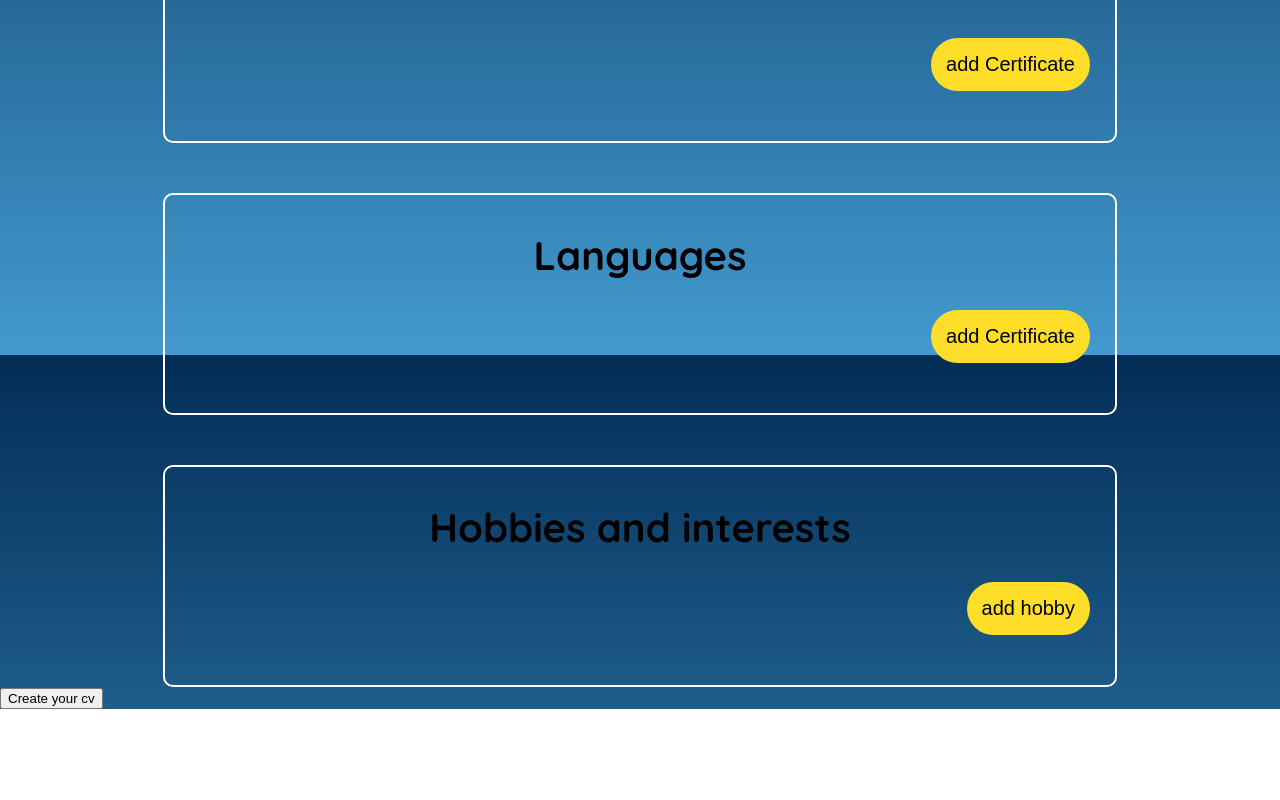
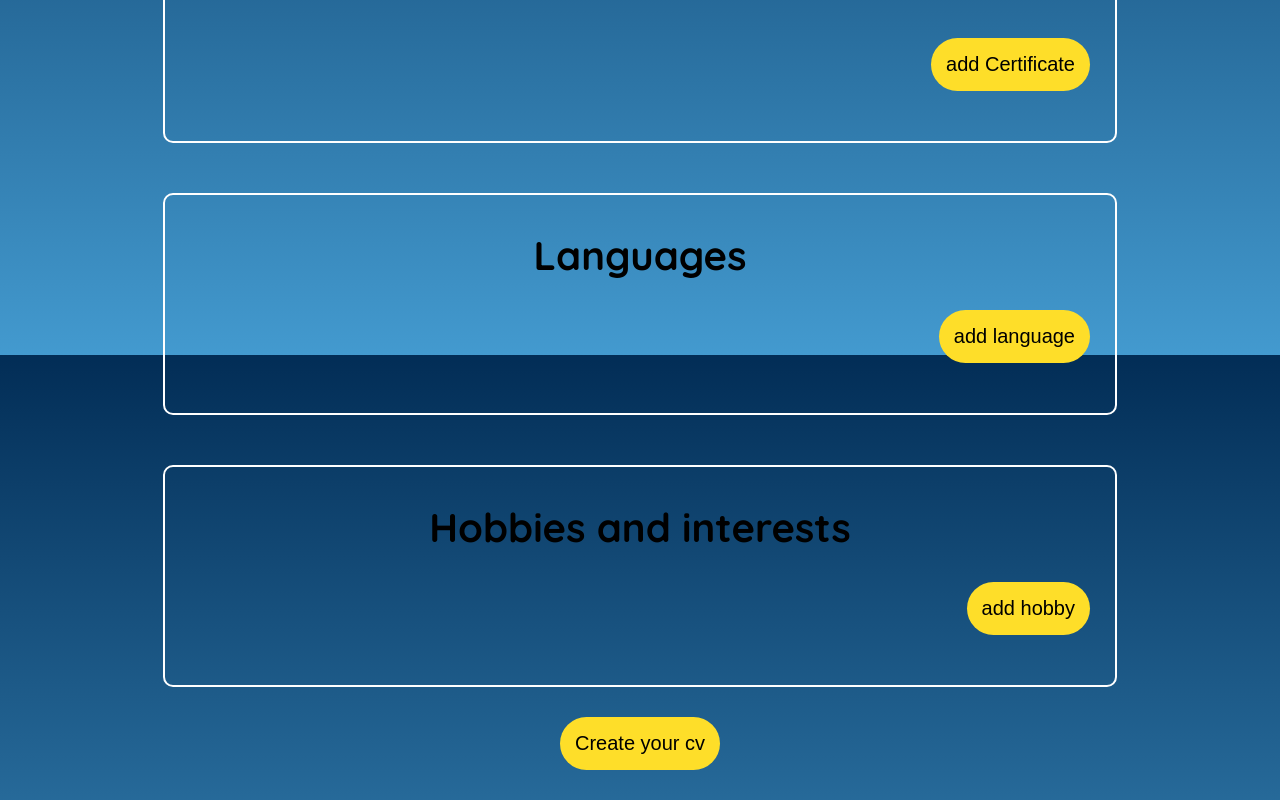
Before and after one commit to eslamwageh/RESUMENESS, a React (Create React App) app in the folder resumeness/: page /Resume in a window 1280 px wide. Shown: the part 2845-3645 px from the top of the page. Before the commit the page ends 3554 px from the top, so only its background shows below. Built offline with nearby package versions, Linux system fonts and the light colour scheme.

Commit message:
some final edits

```diff
--- a/resumeness/src/Coverletter.js
+++ b/resumeness/src/Coverletter.js
@@ -51,10 +51,11 @@ const Coverletter = () => {
                     </ul>
                 </div>
             </div>
-
+            <but className="butdiv">
             <button className="but" type="submit">
                 Create your coverletter
             </button>
+            </but>
         </form>
     );
 };
--- a/resumeness/src/Resume.js
+++ b/resumeness/src/Resume.js
@@ -20,24 +20,52 @@ const Resume = () => {
         let arr = [...inputFields];
         arr.pop();
         setInputFields(arr);
-    }
+    };
 
     const handleEduDelete = () => {
         let arr = [...eduinputFields];
         arr.pop();
         setEduInputFields(arr);
-    }
+    };
 
     const handleSkillDelete = () => {
         let arr = [...skillinputFields];
         arr.pop();
         setSkillInputFields(arr);
-    }
+    };
+
+    const handleCrtDelete = () => {
+        let arr = [...crtinputFields];
+        arr.pop();
+        setCrtInputFields(arr);
+    };
+
+    const handleLangDelete = () => {
+        let arr = [...langinputFields];
+        arr.pop();
+        setLangInputFields(arr);
+    };
+
+    const handleHobbDelete = () => {
+        let arr = [...hobbinputFields];
+        arr.pop();
+        setHobbInputFields(arr);
+    };
+
+    // const [isVisible, setIsVisible] = useState([]);
+
+    // const toggleVisibility = (index) => {
+    //     let arr = [...skillinputFields];
+    //     arr[index] = !arr[index];
+    //     setIsVisible(arr);
+
+    // };
 
     const [inputFields, setInputFields] = useState([]);
 
     const handleAddField = () => {
         setInputFields([...inputFields, ""]);
+        // setIsVisible([...inputFields, true]);
     };
 
     const [eduinputFields, setEduInputFields] = useState([]);
@@ -123,9 +151,8 @@ const Resume = () => {
                 ></textarea>
 
                 <div className="inner">
-
                     {inputFields.map((field, index) => (
-                        <div className="block">
+                        <div className="block visible">
                             <h2> Job number : {index + 1}</h2>
                             <div key={index} className="work">
                                 <div>
@@ -177,23 +204,31 @@ const Resume = () => {
                                     />
                                 </div>
                             </div>
+                            {/* <button
+                                onClick={toggleVisibility}
+                                className={isVisible ? "active" : ""}
+                            >
+                                {isVisible[index] ? "-" : "+"}
+                            </button> */}
                         </div>
                     ))}
 
                     <div class="rightflex">
                         <div>
-                        {
-                         inputFields.length > 0 &&
-                            <button type = "button" className="delete" onClick={handleWorkDelete}>
+                            {inputFields.length > 0 && (
+                                <button
+                                    type="button"
+                                    className="delete"
+                                    onClick={handleWorkDelete}
+                                >
                                     delete work field
                                 </button>
-                        }
+                            )}
                         </div>
                         <button type="button" onClick={handleAddField}>
                             add work field
                         </button>
                     </div>
-
                 </div>
             </div>
             <div className="boxes">
@@ -243,12 +278,15 @@ const Resume = () => {
                     </div>
                     <div class="rightflex">
                         <div>
-                        {
-                         eduinputFields.length > 0 &&
-                            <button type = "button" className="delete" onClick={handleEduDelete}>
+                            {eduinputFields.length > 0 && (
+                                <button
+                                    type="button"
+                                    className="delete"
+                                    onClick={handleEduDelete}
+                                >
                                     delete educational institution
                                 </button>
-                        }
+                            )}
                         </div>
                         <button type="button" onClick={handleAddFieldEdu}>
                             Add educational institution
@@ -287,17 +325,17 @@ const Resume = () => {
                     ))}
                     <div class="rightflex">
                         <div>
-                        {
-                         skillinputFields.length > 0 &&
-                            <button type = "button" className="delete" onClick={handleSkillDelete}>
+                            {skillinputFields.length > 0 && (
+                                <button
+                                    type="button"
+                                    className="delete"
+                                    onClick={handleSkillDelete}
+                                >
                                     delete skill
                                 </button>
-                        }
+                            )}
                         </div>
-                        <button
-                            type="button"
-                            onClick={handleAddFieldSkill}
-                        >
+                        <button type="button" onClick={handleAddFieldSkill}>
                             add skill
                         </button>
                     </div>
@@ -324,10 +362,18 @@ const Resume = () => {
                         </div>
                     ))}
                     <div class="rightflex">
+                        <div>
+                            {crtinputFields.length > 0 && (
                                 <button
                                     type="button"
-                            onClick={handleAddFieldCrt}
+                                    className="delete"
+                                    onClick={handleCrtDelete}
                                 >
+                                    delete Certificate
+                                </button>
+                            )}
+                        </div>
+                        <button type="button" onClick={handleAddFieldCrt}>
                             add Certificate
                         </button>
                     </div>
@@ -351,7 +397,7 @@ const Resume = () => {
                                     />
                                 </div>
                                 <div>
-                                    <label>Language Percentage of Mastery: </label>
+                                    <label>Percentage of Mastery: </label>
                                     <input
                                         type="number"
                                         className="smallinput"
@@ -363,11 +409,19 @@ const Resume = () => {
                         </div>
                     ))}
                     <div class="rightflex">
+                        <div>
+                            {langinputFields.length > 0 && (
                                 <button
                                     type="button"
-                            onClick={handleAddFieldLang}
+                                    className="delete"
+                                    onClick={handleLangDelete}
                                 >
-                            add Certificate
+                                    delete language
+                                </button>
+                            )}
+                        </div>
+                        <button type="button" onClick={handleAddFieldLang}>
+                            add language
                         </button>
                     </div>
                 </div>
@@ -393,20 +447,28 @@ const Resume = () => {
                         </div>
                     ))}
                     <div class="rightflex">
+                        <div>
+                            {hobbinputFields.length > 0 && (
                                 <button
                                     type="button"
-                            onClick={handleAddFieldHobb}
+                                    className="delete"
+                                    onClick={handleHobbDelete}
                                 >
+                                    delete hobby
+                                </button>
+                            )}
+                        </div>
+                        <button type="button" onClick={handleAddFieldHobb}>
                             add hobby
                         </button>
                     </div>
                 </div>
             </div>
-
-
+            <div className="butdiv">
             <button className="but" type="submit">
                 Create your cv
             </button>
+            </div>
         </form>
     );
 };
--- a/resumeness/src/index.css
+++ b/resumeness/src/index.css
@@ -95,6 +95,17 @@ code {
   cursor: pointer;
 }
 
+.visible {
+  /* transition-property: red, black;
+  transition-duration: 5s;
+  transition-timing-function: ease-out; */
+  transition: all 5s ease-out;
+}
+
+.hidden {
+  transition: 0 0.3s ease-in;
+}
+
 .items button:hover {
   box-shadow:0px 0px 10px white;
   transition: .5s;
@@ -112,6 +123,10 @@ input {
   font-size: 20px;
   padding: 5px;
   margin-top: 5px;
+}
+
+.block {
+
 }
 
 .boxes {
@@ -406,3 +421,20 @@ label{
 .rightcl{
   padding-top: 200px;
 }
+
+.but{
+  margin-top :30px;
+  border-radius: 30px;
+  border-width: 0;
+  cursor: pointer;
+  font-size: 20px;
+  padding: 15px;
+  background-color:#fede29;
+
+}
+
+.butdiv{
+  display: flex;
+  justify-content: center;
+  margin-bottom: 30px;
+}
```
Lines whose indentation alone changed are shown as unchanged.
